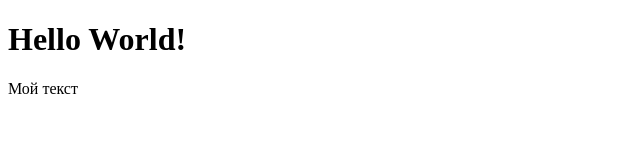
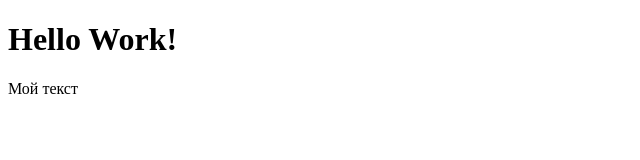
Before and after one commit to Angelinka567/test-vs-code, a plain HTML site: page index.html in a window 1280 px wide. Shown: the full height of the page, 0-640 px from the left. Drawn offline with Linux system fonts and the light colour scheme.

Commit message:
Edit hello 9 line

```diff
--- a/index.html
+++ b/index.html
@@ -6,7 +6,7 @@
     <title>Document</title>
 </head>
 <body>
-    <h1>Hello World!</h1>
+    <h1>Hello Work!</h1>
     <p>Мой текст</p>
 </body>
 </html>
```
